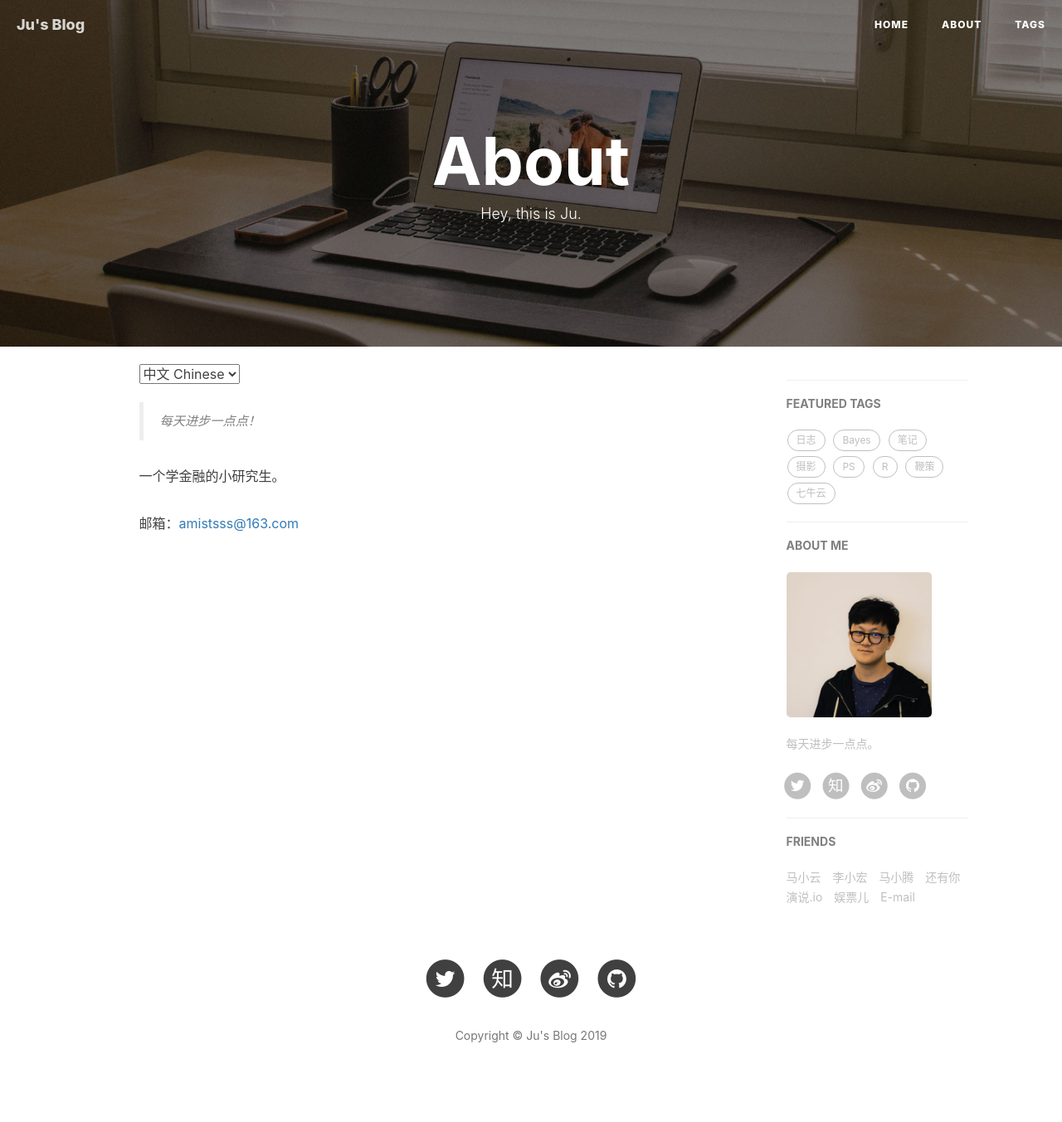
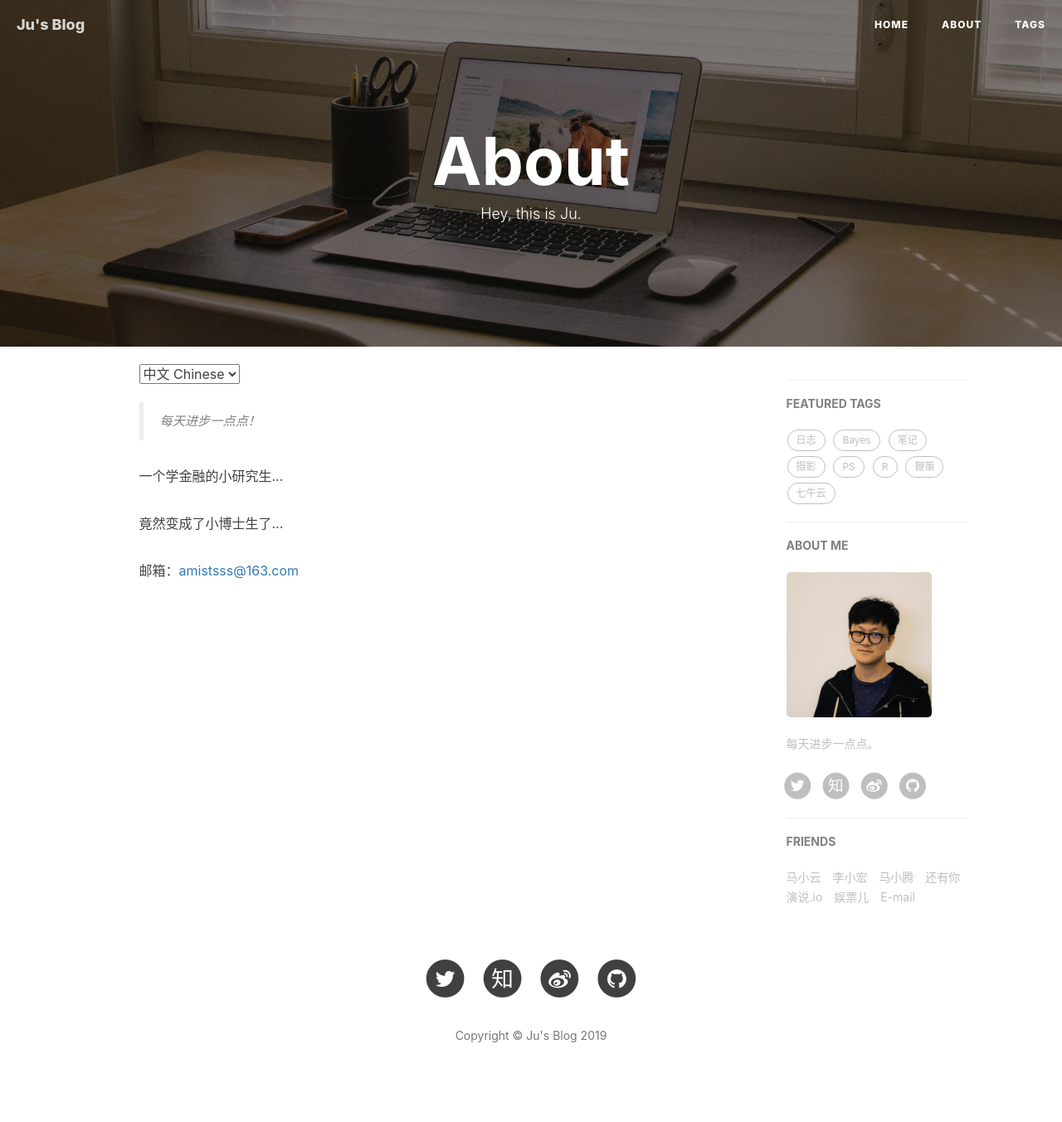
Before and after one commit to Juzzzzzz/Juzzzzzz.github.io, a Jekyll site: the page built from about.html, in a window 1280 px wide. Shown: the whole page at 83% size. Built offline with Jekyll 4.4.1, drawn with Linux system fonts in a browser that asks for light colours; nearby versions of some CDN libraries; comment, search, counter and statistics services are not loaded.

Commit message:
about update

```diff
--- a/about.html
+++ b/about.html
@@ -18,7 +18,10 @@ header-img: "img/home-bg-o.jpg"
     </blockquote>
 
     <p>
-    一个学金融的小研究生。
+    一个学金融的小研究生...
+    </p>
+    <p>
+        竟然变成了小博士生了...
     </p>
     <p>
     邮箱：<a href="mailto:amistsss@163.com">amistsss@163.com</a>
```
